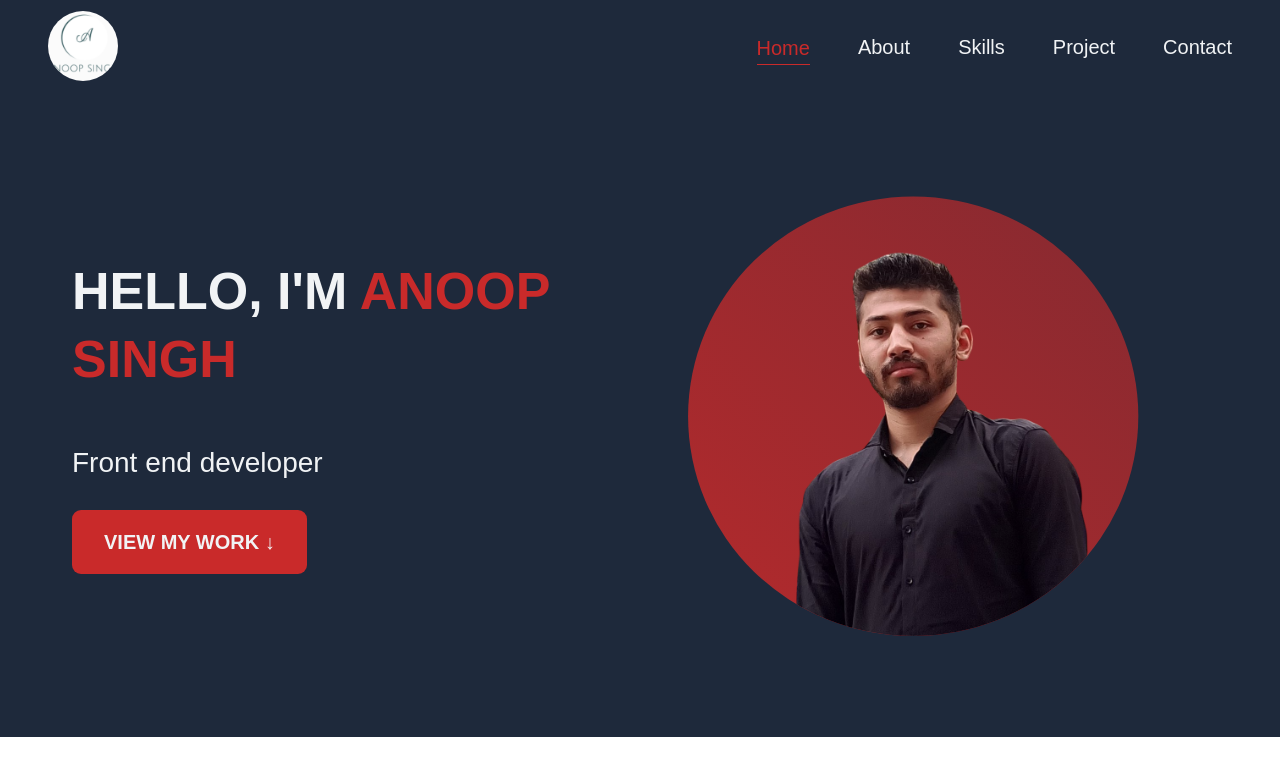
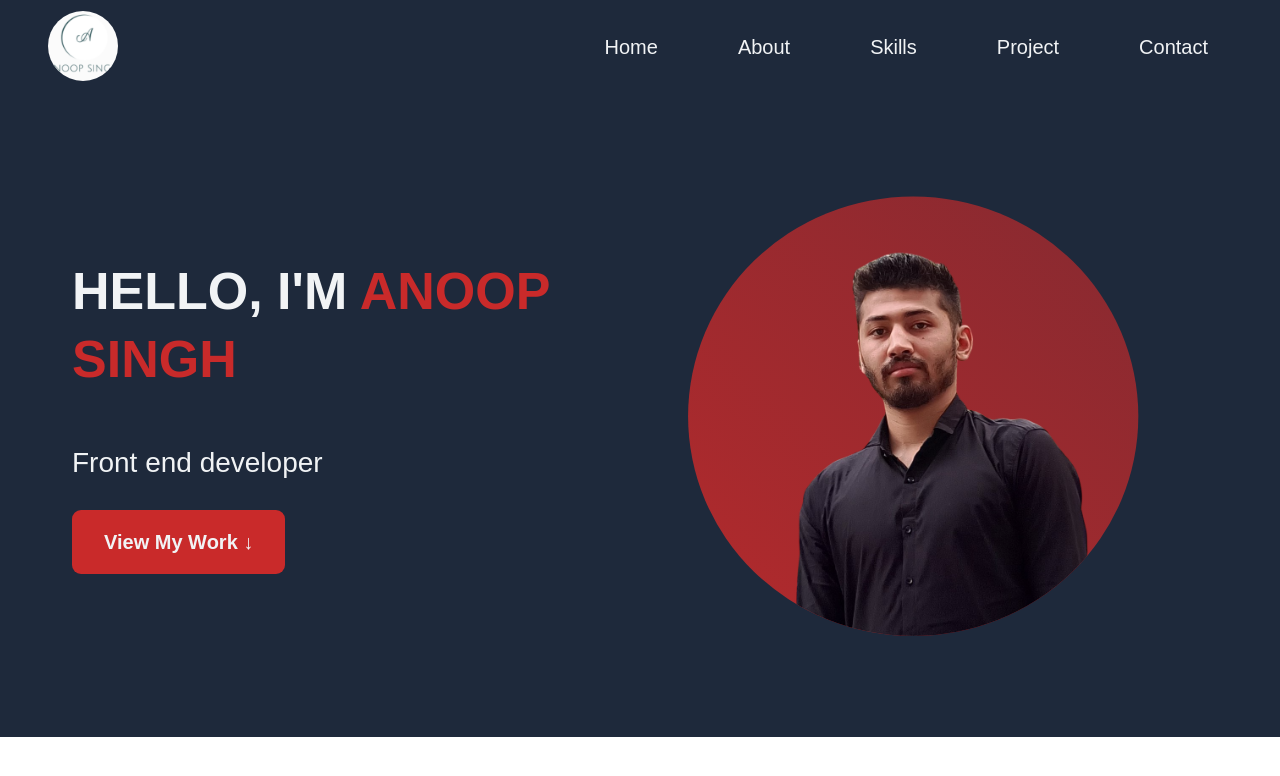
Before and after one commit to Anoop555777/personal-portfolio, a website: page index.html in a window 1280 px wide. Drawn offline with Linux system fonts and the light colour scheme.

Commit message:
edit nav

```diff
--- a/index.html
+++ b/index.html
@@ -21,7 +21,7 @@
       </a>
       <nav class="main-nav">
         <ul class="main-nav-list">
-          <li><a class="main-nav-link style" href="#">Home</a></li>
+          <li><a class="main-nav-link" href="#">Home</a></li>
           <li><a class="main-nav-link" href="#">About</a></li>
           <li><a class="main-nav-link" href="#">Skills</a></li>
           <li><a class="main-nav-link" href="#">Project</a></li>
--- a/sass/_base.scss
+++ b/sass/_base.scss
@@ -1,7 +1,7 @@
 $color-black--dark-1: #1e293b; // #0f172a;
 $color-primary--light-2: #1e293b;
 $color-light-1: #da4141;
-$color-dark-1: #c92a2a;
+$color-dark-1: #ba265d;
 $color-white-dark: #f1f3f5;
 
 //font variable
--- a/sass/_gernal.scss
+++ b/sass/_gernal.scss
@@ -10,6 +10,8 @@
 .style:link,
 .style:visited {
   color: #c92a2a;
+  width: calc(100% - 2 * 2.4rem);
+
   border-bottom: 1px solid #c92a2a;
 }
 
@@ -24,7 +26,7 @@
   cursor: pointer;
   transition: all 0.5s;
   border: none;
-  text-transform: uppercase;
+  text-transform: capitalize;
   color: #f1f3f5;
   background-color: #c92a2a;
 }
--- a/sass/_header.scss
+++ b/sass/_header.scss
@@ -20,11 +20,13 @@
     display: flex;
     justify-content: space-between;
     align-items: center;
-    gap: 4.8rem;
+    gap: 3.2rem;
   }
 
   &-link:link,
   &-link:visited {
+    position: relative;
+    padding: 0 2.4rem;
     color: $color-white-dark;
     display: inline-block;
     font-size: 2rem;
@@ -32,12 +34,26 @@
     text-transform: capitalize;
     border-bottom: 2px solid transparent;
     transition: all 0.5s;
+    z-index: 10;
   }
 
-  &-link:hover,
-  &-link:active {
-    color: $color-light-1;
-    border-bottom: 2px solid #c92a2a;
+  &-link::before {
+    content: "";
+    display: inline-block;
+    height: 100%;
+    width: 3px;
+    background-color: $color-dark-1;
+    position: absolute;
+    top: 0;
+    left: 0;
+    transform: scaleY(0);
+    z-index: -1;
+    transition: transform 0.2s, width 0.2s cubic-bezier(1, 0, 0, 1) 0.4s;
+  }
+
+  &-link:hover::before {
+    transform: scaleY(1);
+    width: 100%;
   }
 }
 
```
Also changed, not shown: css/style.css.
